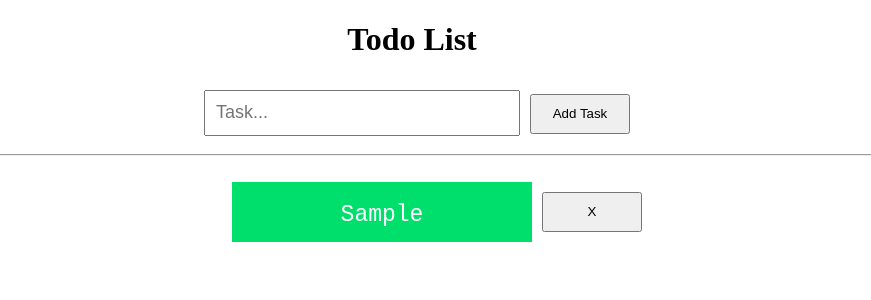
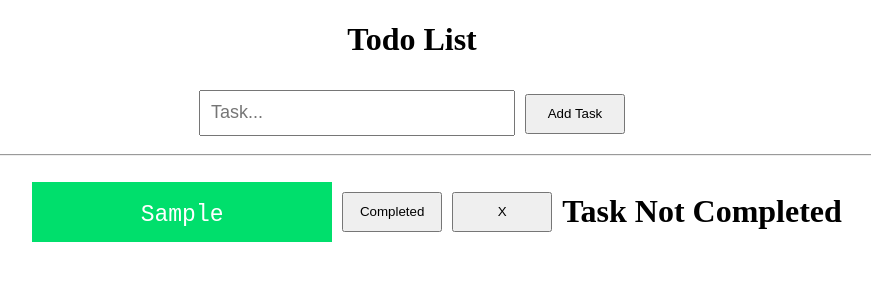
Before and after one commit to hsayvaidya23/Todo-List-Application, a React (Create React App) app: page / in a window 1280 px wide. Both pictures are taken after typing "Sample" into the empty fields and a click on the button "Add Task". Shown: the top 300 px of the page, without its empty margins (228-1099 px from the left). Built offline with nearby package versions, Linux system fonts and the light colour scheme.

Commit message:
Completing a Task

```diff
--- a/src/App.css
+++ b/src/App.css
@@ -13,6 +13,7 @@ input {
 button {
   width: 100px;
   height:40px;
+  margin-right: 10px;
 }
 
 ul {
--- a/src/App.js
+++ b/src/App.js
@@ -8,17 +8,23 @@ function App() {
   const inputTask = useRef(null);
 
   const addTask = () => {
-    setTodoList([...todoList, currentTask]);
-    inputTask.current.value ="";
+    setTodoList([...todoList, { task: currentTask, completed: false }]);
+    inputTask.current.value = "";
     setCurrentTask("");
   };
 
   const deleteTask = (taskToDelete) => {
     setTodoList(
       todoList.filter((task) => {
-        return task !== taskToDelete;
+        return task.task !== taskToDelete;
       })
     );
+  };
+
+  const completeTask = (taskToComplete) => {
+    setTodoList(todoList.map((task) => {
+      return task.task === taskToComplete ? {task:taskToComplete, completed:true} :{task:task.task, completed:task.completed ? true : false}
+    }))
   };
 
   return (
@@ -40,11 +46,16 @@ function App() {
         {todoList.map((val, key) => {
           return (
             <div id="task">
-              <li key={key}>{val} </li>
-              <button onClick={() => deleteTask(val)}>X</button>
+              <li key={key}>{val.task} </li>
+              <button onClick={() => completeTask(val.task)}>Completed</button>
+              <button onClick={() => deleteTask(val.task)}>X</button>
+              {val.completed ? (
+                <h1>Task Completed</h1>
+              ) : (
+                <h1>Task Not Completed</h1>
+              )}
             </div>
-
-          )
+          );
         })}
       </ul>
     </div>
```
